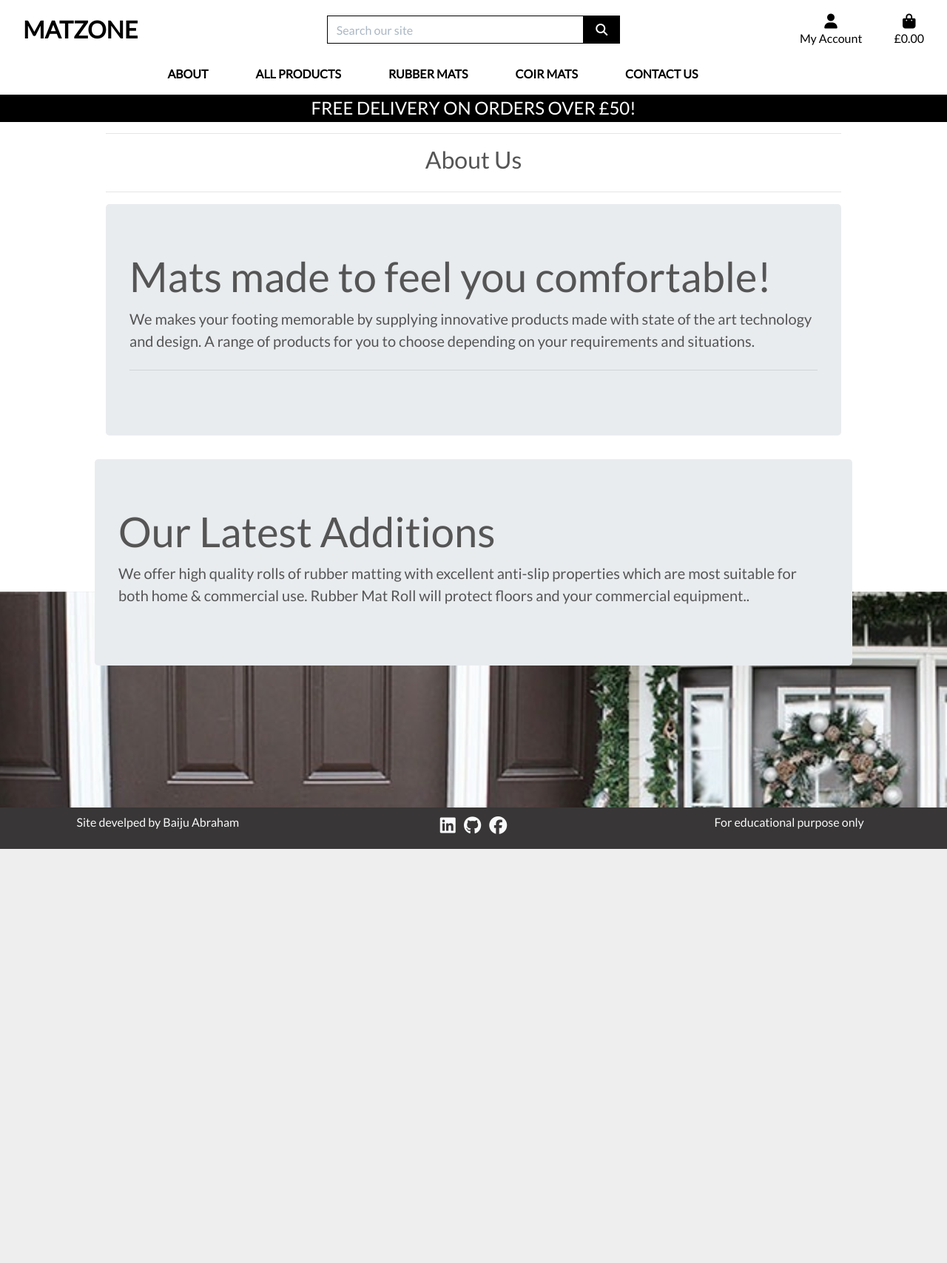
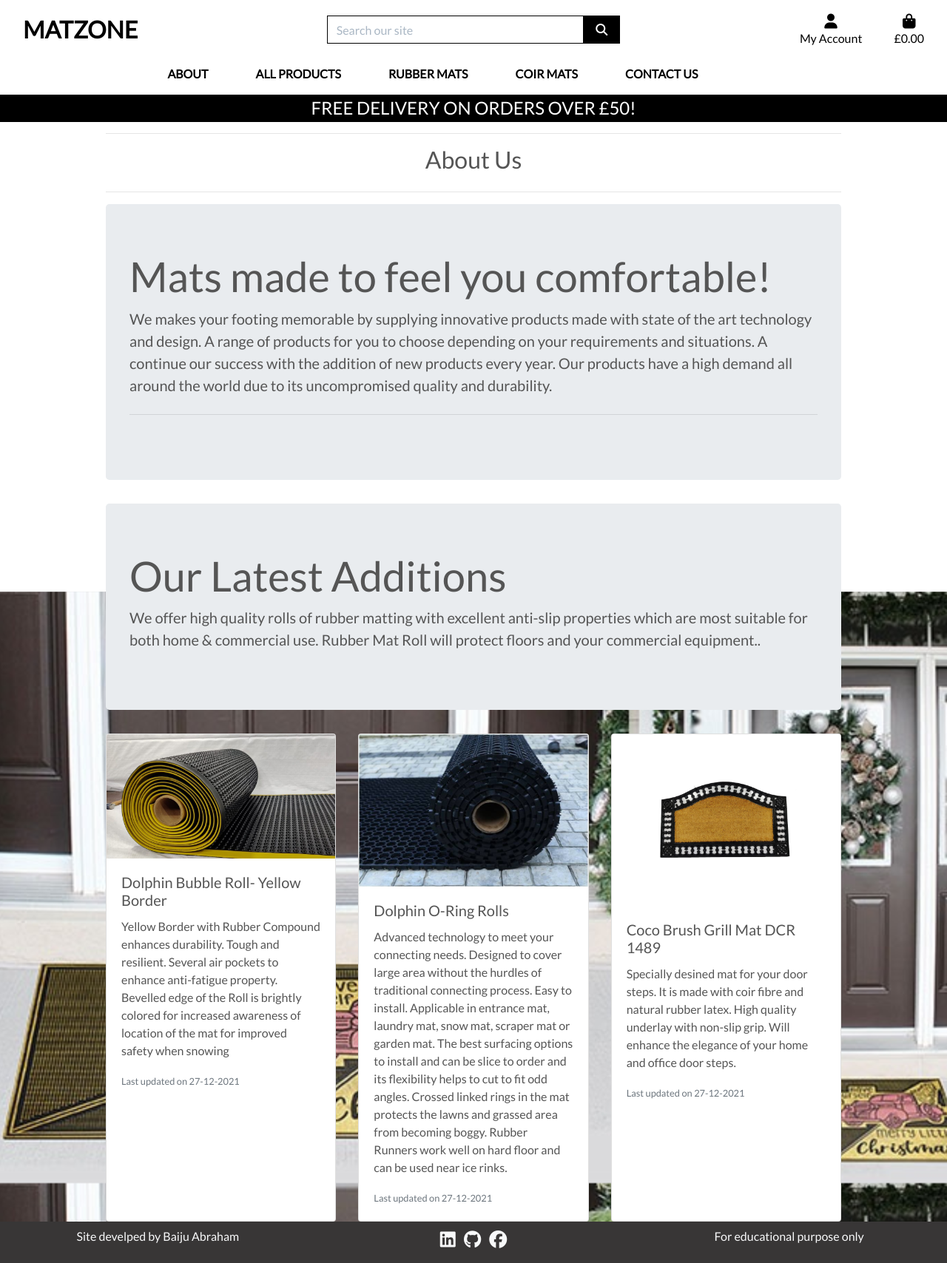
Before and after one commit to baijuka/matzone_v1, a Django app: page /about/ in a window 1280 px wide. Shown: the whole page at 74% size. Before the commit the page ends 1148 px from the top, so only its background shows below. Run offline with Django 3.2, Linux system fonts and the light colour scheme; some libraries are stand-ins or nearby versions.

Commit message:
Updated content in about page

```diff
--- a/home/templates/home/about.html
+++ b/home/templates/home/about.html
@@ -15,7 +15,7 @@
 
 {% block content %}
 <div class="overlay"></div>
-<div class="container margin">
+<div class="container">
     <div class="row">
         <div class="col">
             <hr>
@@ -28,13 +28,15 @@
             <div class="jumbotron">
                 <h1 class="display-4">Mats made to feel you comfortable!</h1>
                 <p class="lead">We makes your footing memorable by supplying innovative products made with state of the art technology and design.
-                    A range of products for you to choose depending on your requirements and situations.
+                    A range of products for you to choose depending on your requirements and situations.  A continue our success with the addition
+                    of new products every year.  Our products have a high demand all around the world due to its uncompromised quality and durability.
                 </p>
                 <hr class="my-4">
             </div>
         </div>
     </div>
     <div class="row">
+        <div class="col">
             <div class="jumbotron">
                 <h1 class="display-4">Our Latest Additions</h1>
                 <p class="lead">
@@ -44,6 +46,53 @@
             </div>
         </div>
     </div>
+</div>
+
+<div class="container">
+    <div class="card-deck">
+        <div class="card">
+          <img class="card-img-top" src="/media/IMG_RMDRS622DYR.jpg" alt="Card image cap">
+          <div class="card-body">
+            <h5 class="card-title">Dolphin Bubble Roll- Yellow Border</h5>
+            <p class="card-text">Yellow Border with Rubber Compound enhances durability. Tough and resilient. Several air pockets to enhance
+                anti-fatigue property. Bevelled edge of the Roll is brightly colored for increased awareness of location of the mat for improved
+                safety when snowing</p>
+            <p class="card-text"><small class="text-muted">Last updated on <span id="newproduct1"> </span></small></p>
+          </div>
+        </div>
+        <div class="card">
+          <img class="card-img-top" src="/media/IMG_RMDRH101YR0.jpg" alt="Rubber Mat">
+          <div class="card-body">
+            <h5 class="card-title">Dolphin O-Ring Rolls</h5>
+            <p class="card-text">Advanced technology to meet your connecting needs. Designed to cover large area without the hurdles of
+                traditional connecting process.  Easy to install. Applicable in entrance mat, laundry mat, snow mat, scraper mat or garden
+                mat.  The best surfacing options to install and can be slice to order and its flexibility helps to cut to fit odd angles. Crossed
+                linked rings in the mat protects the lawns and grassed area from becoming boggy. Rubber Runners work well on hard floor and
+                can be used near ice rinks.</p>
+                <p class="card-text"><small class="text-muted">Last updated on <span id="newproduct2"> </span></small></p>
+          </div>
+        </div>
+        <div class="card">
+          <img class="card-img-top" src="/media/IMG_CMDCR148900.jpg" alt="Coir mat">
+          <div class="card-body">
+            <h5 class="card-title">Coco Brush Grill Mat DCR 1489</h5>
+            <p class="card-text">Specially desined mat for your door steps.  It is made with coir fibre and natural rubber latex.
+                High quality underlay with non-slip grip.  Will enhance the elegance of your home and office door steps.</p>
+            <p class="card-text"><small class="text-muted">Last updated on <span id="newproduct3"> </span></small></p>
+          </div>
+        </div>
+      </div>
+</div>
 
 
 {% endblock %}
+
+{% block postloadjs %}
+<script type="text/javascript">
+    var date = new Date();
+    var date = date. getDate()+'-'+(date. getMonth()+1)+'-'+date. getFullYear();
+    document.getElementById('newproduct1').innerHTML=date;
+    document.getElementById('newproduct2').innerHTML=date;
+    document.getElementById('newproduct3').innerHTML=date;
+</script>
+{% endblock %}
```
Lines whose indentation alone changed are shown as unchanged.
